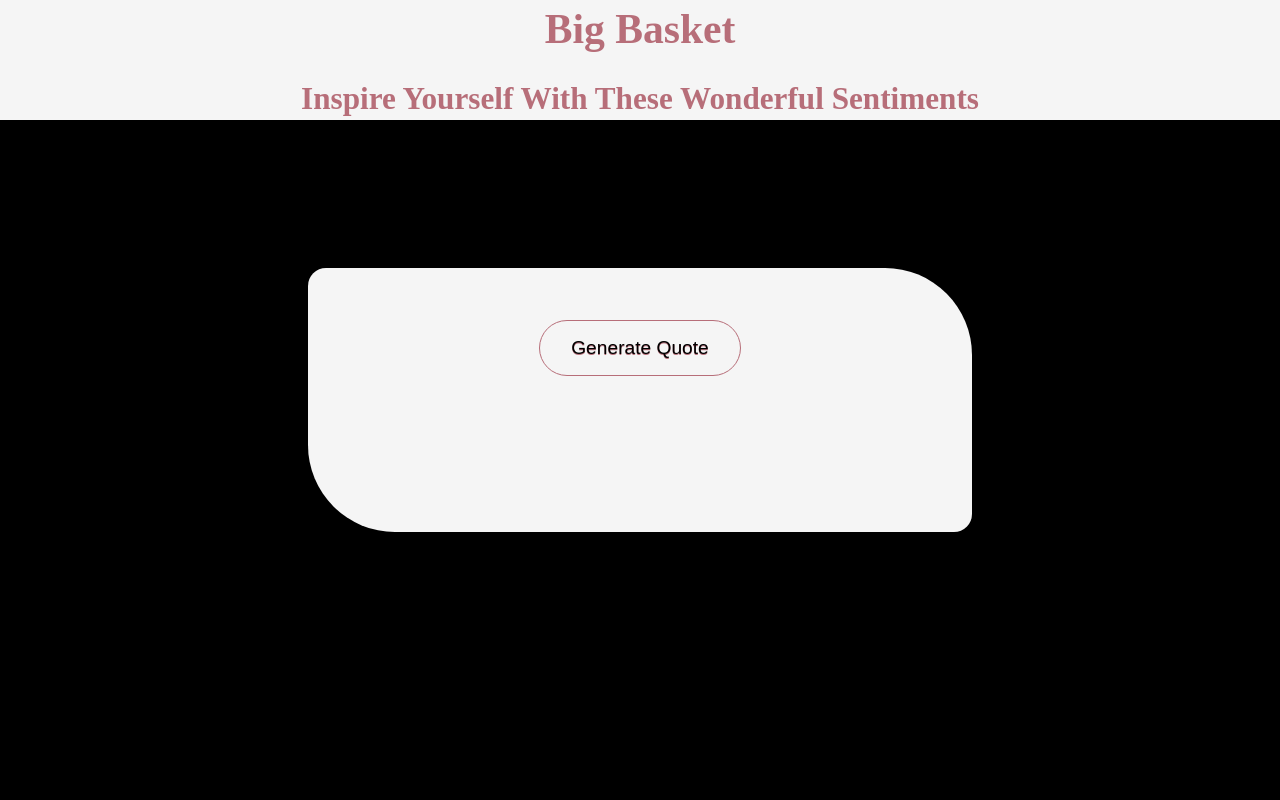
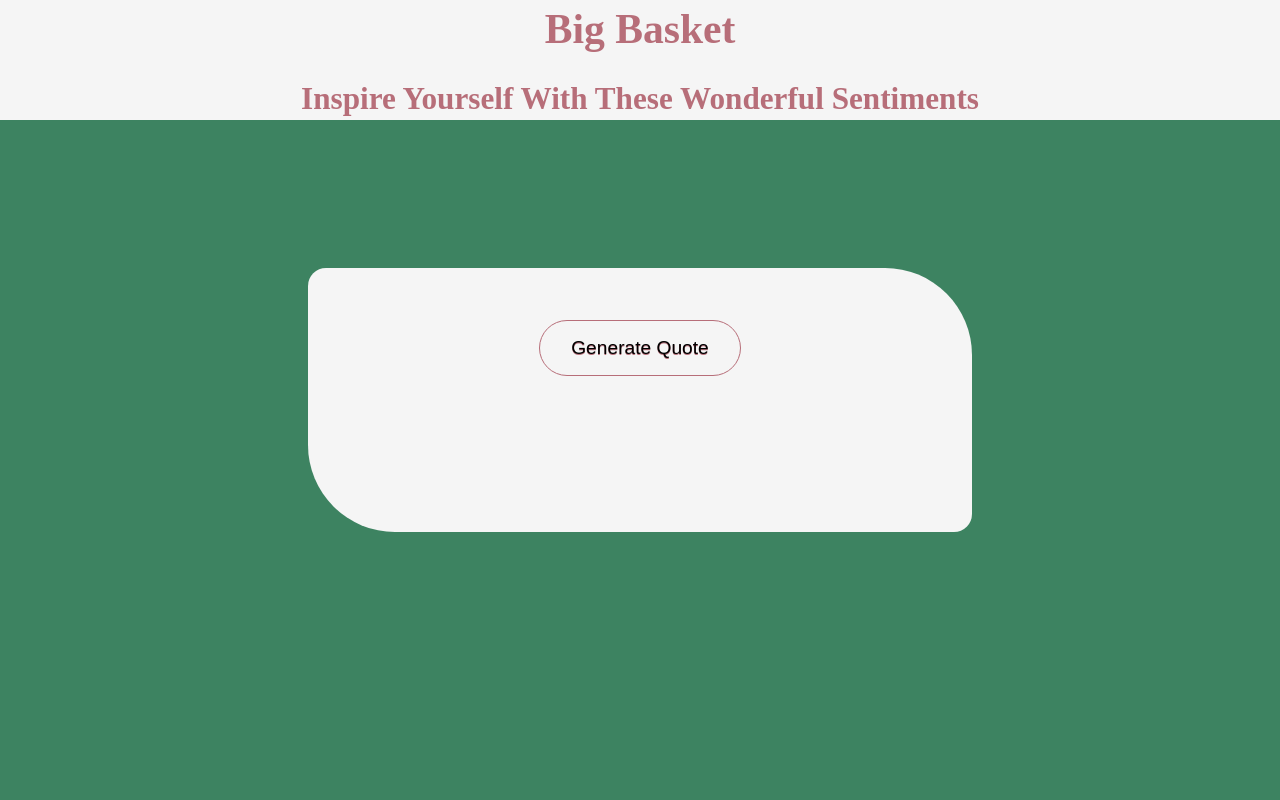
Before and after one commit to BenardAbwao/Big-Basket-React-Frontend, a React (Create React App) app: page / in a window 1280 px wide. Shown: the top 800 px of the page. Built offline with nearby package versions, Linux system fonts and the light colour scheme; no server answers.

Commit message:
add bg color

```diff
--- a/src/index.css
+++ b/src/index.css
@@ -7,7 +7,7 @@
   display: flex;
   justify-content: center;
   min-height: 100vh;
-  background-color: black;
+  background-color: #3D8361;
 
 }
 .Navbar {
```
